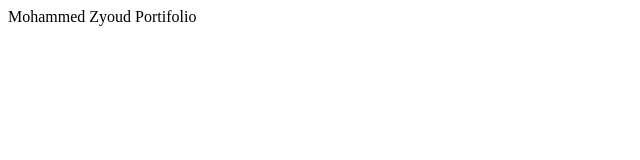
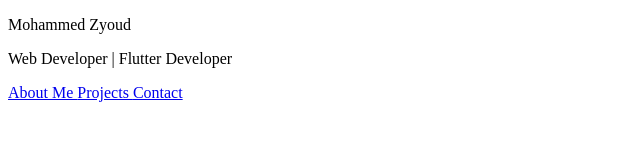
Before and after one commit to Zyoud98/Html_css-Portfolio, a plain HTML site: page index.html in a window 1280 px wide. Shown: the whole page, without its empty margins (0-640 px from the left). Drawn offline with Linux system fonts and the light colour scheme.

Commit message:
adding contianer header

```diff
--- a/index.html
+++ b/index.html
@@ -8,8 +8,15 @@
 
 <body>
     <div class="container">
-      <div class="Header">
-        Mohammed Zyoud Portifolio
+      <div class="header">
+        <p class="name">Mohammed Zyoud</p>
+        <p class="major">Web Developer | Flutter Developer</p>
+        <nav class="n1" >
+            <a href="#aboutme">About Me </a>
+            <a href="#myprojects">Projects </a>
+            <a href="./Contact_Me.html" target="_self">Contact</a>
+            </nav>
+      </div>
       </div>
 
 
```
